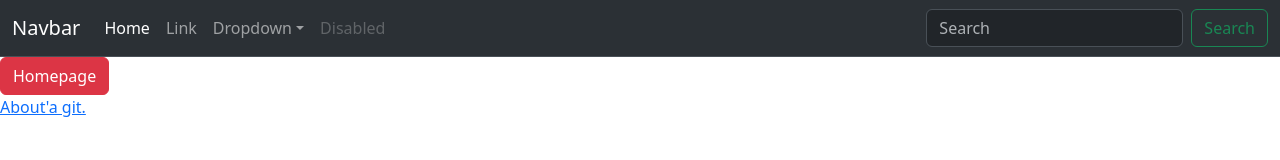
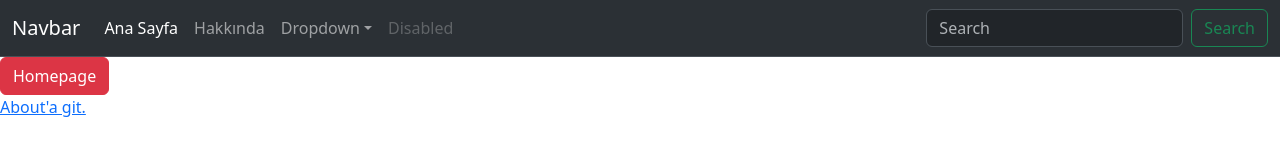
Before and after one commit to cakirozge/react-intro, a React (Create React App) app: page / in a window 1280 px wide. Shown: the top 160 px of the page. Built offline with nearby package versions, Linux system fonts and the light colour scheme.

Commit message:
then-catch-finally

```diff
--- a/src/components/Navbar/Navbar.jsx
+++ b/src/components/Navbar/Navbar.jsx
@@ -14,10 +14,10 @@ export default function Navbar() {
     <div className="collapse navbar-collapse" id="navbarSupportedContent">
       <ul className="navbar-nav me-auto mb-2 mb-lg-0">
         <li className="nav-item">
-          <a className="nav-link active" aria-current="page" href="#">Home</a>
+          <a className="nav-link active" aria-current="page" href="#">Ana Sayfa</a>
         </li>
         <li className="nav-item">
-          <a className="nav-link" href="#">Link</a>
+          <a className="nav-link" href="#">Hakkında</a>
         </li>
         <li className="nav-item dropdown">
           <a className="nav-link dropdown-toggle" href="#" role="button" data-bs-toggle="dropdown" aria-expanded="false">
--- a/src/pages/Homepage/Homepage.jsx
+++ b/src/pages/Homepage/Homepage.jsx
@@ -1,13 +1,33 @@
-import React from 'react'
-import { Link } from 'react-router-dom'
+import React, { useEffect } from "react";
+import { Link } from "react-router-dom";
 
 export default function Homepage() {
+  const myAsyncFunction = () => {
+    return new Promise((resolve, reject) => {
+      reject("HTTP VERİSİ");
+    });
+  };
+
+  useEffect(() => {
+    myAsyncFunction()
+      .then((response) => {
+        console.log("İşlem başarılı.", response);
+      }) //async işlem başarılı ise (resolve edildiyse)
+      .catch((error) => {
+        console.log("işlem başarısız.", error);
+      }) //async işlem başarısız ise (reject edildiyse)
+      .finally(() => {
+        console.log("işlem bitti.");
+      }); //her halükarda en son çalışır.
+    console.log("Merhaba");
+  }, []);
+
   return (
     <div>
-        <button className="btn btn-danger">Homepage</button>
-        <br />
-        {/* SPA'larda href kullanımı yanlıştır. */}
-        <Link to={"/about"} >About'a git.</Link>
+      <button className="btn btn-danger">Homepage</button>
+      <br />
+      {/* SPA'larda href kullanımı yanlıştır. */}
+      <Link to={"/about"}>About'a git.</Link>
     </div>
-  )
+  );
 }
```
